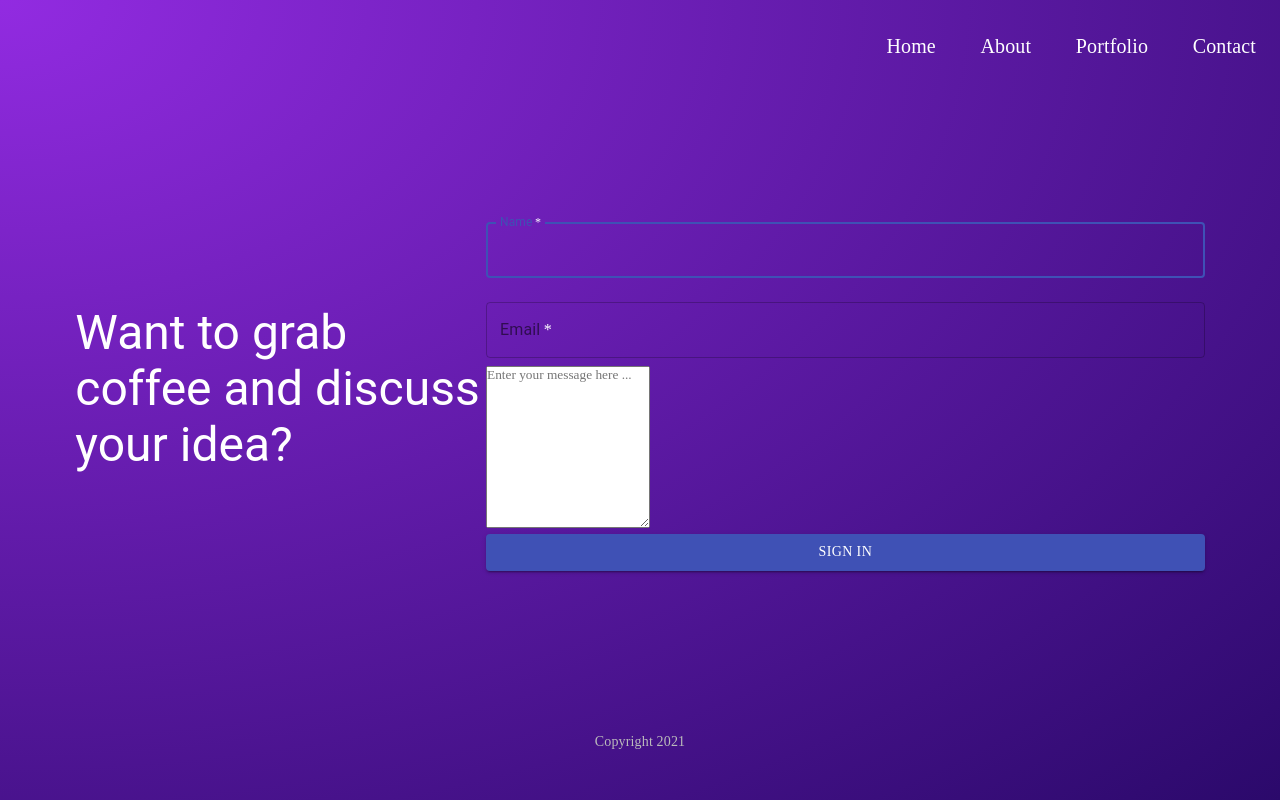
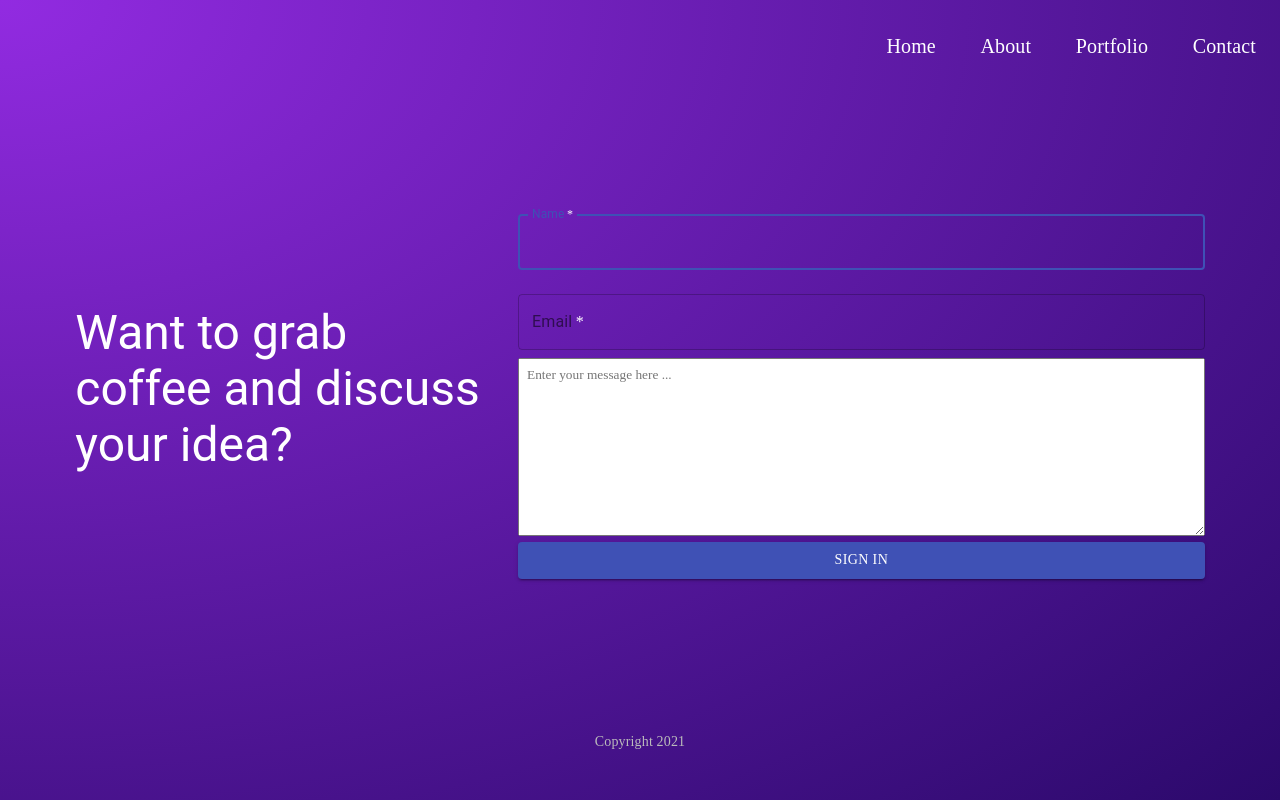
Before and after one commit to ZahraB21/portfolio-gatsby, a Gatsby site: page /contact in a window 1280 px wide. Built offline with nearby package versions, Linux system fonts and the light colour scheme; Gatsby itself is replaced by a stand-in of ours.

Commit message:
Adding styles to the textArea and the form elements

```diff
--- a/src/styles/contact.module.css
+++ b/src/styles/contact.module.css
@@ -5,3 +5,12 @@
     justify-content: center;
     align-items: center;
 }
+
+.form {
+    margin-left: 2rem;
+}
+
+.textArea {
+    width: 100%;
+    padding: 0.5rem;
+}
```
